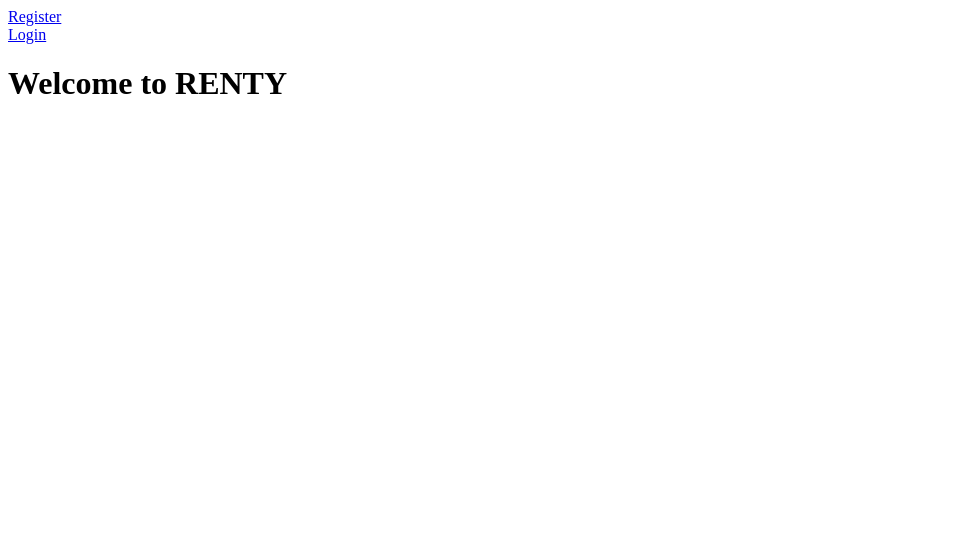
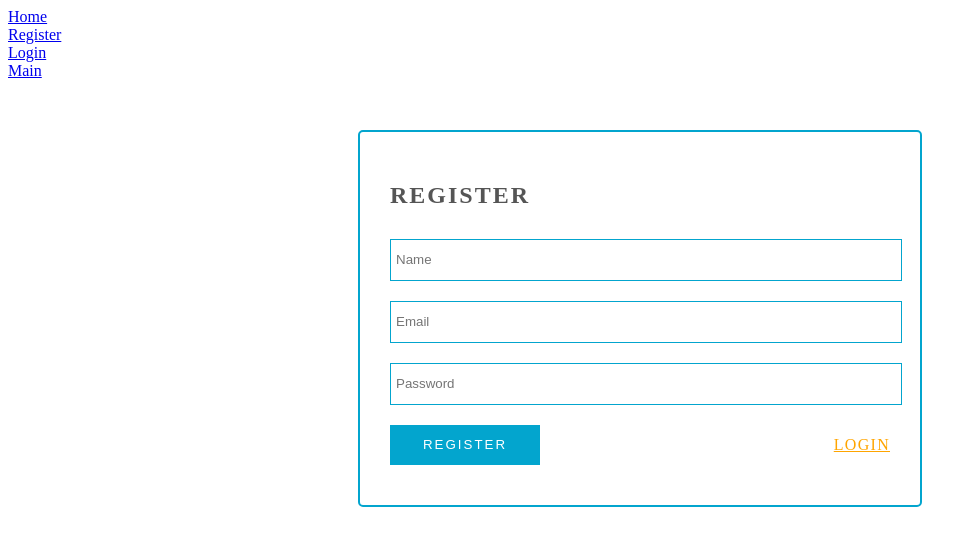
Before and after one commit to eremitik/renty, a React (Create React App) app: page /#/register in a window 1280 px wide. Shown: the top 546 px of the page, without its empty margins (0-977 px from the left). Built offline with nearby package versions, Linux system fonts and the light colour scheme.

Commit message:
hashrouter, added links to navbar

```diff
--- a/src/components/Login.js
+++ b/src/components/Login.js
@@ -3,6 +3,9 @@
 import axios from 'axios'
 import { Context } from "../Store";
 import { storeToken } from "../helper.js"
+import dotenv from "dotenv";
+
+dotenv.config();
 
 function Login() {
 
@@ -21,7 +24,7 @@
             localStorage.setItem('jwt', response.data.token)
             storeToken(dispatch)
 
-            window.location.href = "/main";
+            window.location.href = "/#/main";
         } catch (err) {
             alert(err.response.data.msg)
         }
--- a/src/components/Navbar.js
+++ b/src/components/Navbar.js
@@ -21,8 +21,10 @@
                 </>
             ) : (
                 <>
+                    <Link to="/">Home</Link> <br />
                     <Link to="/register">Register</Link> <br />
-                    <Link to="/login">Login</Link>
+                    <Link to="/login">Login</Link> <br />
+                    <Link to="/main">Main</Link>
                 </>
             )}
         </div>
--- a/src/components/Register.js
+++ b/src/components/Register.js
@@ -22,7 +22,7 @@
             })
             localStorage.setItem('jwt', response.data.token)
             storeToken(dispatch)
-            window.location.href = "/main";
+            window.location.href = "/#/main";
         } catch (err) {
             alert(err.response.data.msg)
         }
```
Also changed, not shown: src/App.js (+4 -7 lines), 2 other files (tests, documents, lock files or other folders).
